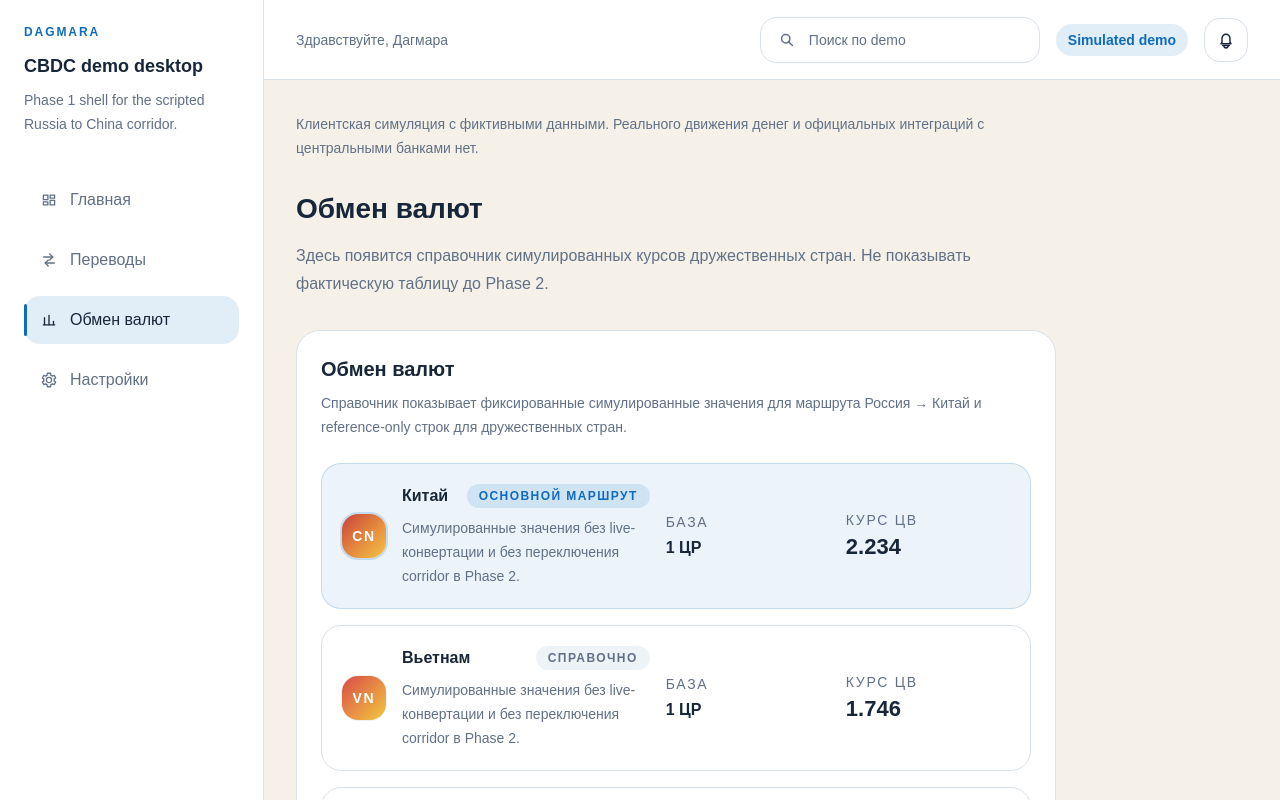
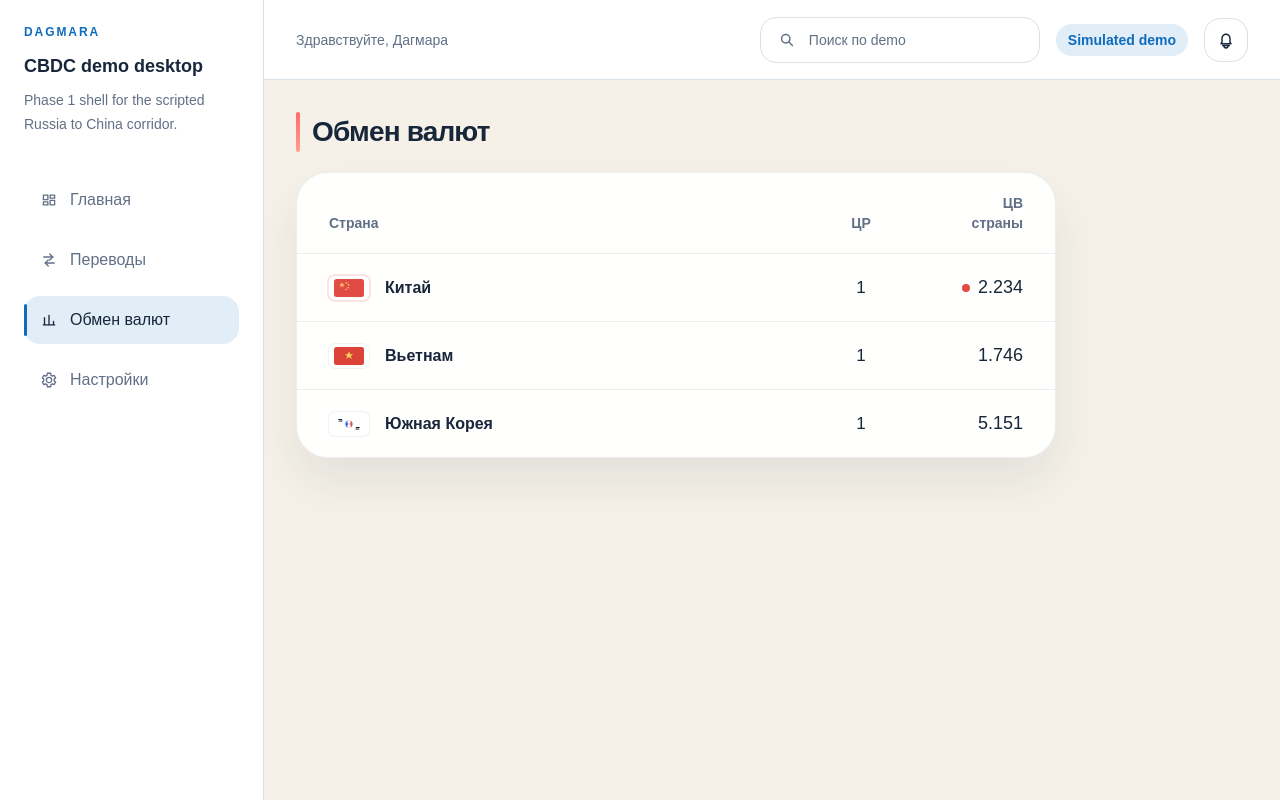
Before and after one commit to Khalopenyo/DagmaraDiplom, a React (Vite) app: page /rates in a window 1280 px wide. Shown: the top 800 px of the page. Built offline with nearby package versions, Linux system fonts and the light colour scheme.

Commit message:
feat(rates): redesign exchange rates page

```diff
--- a/src/features/rates/RateRow.tsx
+++ b/src/features/rates/RateRow.tsx
@@ -8,53 +8,33 @@ interface RateRowProps {
 export function RateRow({ rate }: RateRowProps) {
   const isPrimary = rate.corridor === 'primary'
   const corridorLabel = isPrimary ? 'Основной маршрут' : 'Справочно'
-  const rowClassName = isPrimary
-    ? 'border-[rgba(15,108,189,0.18)] bg-[rgba(15,108,189,0.08)]'
-    : 'border-[var(--color-border-soft)] bg-[var(--color-surface)]'
-  const corridorBadgeClassName = isPrimary
-    ? 'bg-[rgba(15,108,189,0.12)] text-[var(--color-accent)]'
-    : 'bg-[var(--color-surface-muted)] text-[var(--color-text-muted)]'
 
   return (
     <div
       aria-label={rate.country}
-      className={`grid gap-4 rounded-[20px] border p-5 md:grid-cols-[minmax(0,1.5fr)_minmax(0,0.8fr)_minmax(0,0.8fr)] md:items-center ${rowClassName}`}
+      className="grid grid-cols-[minmax(0,1.7fr)_56px_92px] items-center gap-4 border-b border-[rgba(24,38,58,0.08)] px-6 py-5 last:border-b-0 sm:grid-cols-[minmax(0,1.9fr)_72px_110px] sm:px-8"
       role="group"
     >
-      <div className="flex items-center gap-4">
+      <div className="flex min-w-0 items-center gap-4">
         <CountryFlagBadge badgeToken={rate.badgeToken} primary={isPrimary} />
-        <div className="flex flex-1 flex-col gap-2">
-          <div className="flex flex-wrap items-center justify-between gap-3">
-            <p className="text-base font-semibold text-[var(--color-text-strong)]">
-              {rate.country}
-            </p>
-            <span
-              className={`inline-flex items-center rounded-full px-3 py-1 text-xs font-semibold uppercase tracking-[0.12em] ${corridorBadgeClassName}`}
-            >
-              {corridorLabel}
-            </span>
-          </div>
-          <p className="text-sm leading-6 text-[var(--color-text-muted)]">
-            Симулированные значения без live-конвертации и без переключения
-            corridor в Phase 2.
+        <div className="min-w-0">
+          <p className="truncate text-[15px] font-semibold text-[var(--color-text-strong)] sm:text-[16px]">
+            {rate.country}
           </p>
+          <span className="sr-only">{corridorLabel}</span>
         </div>
       </div>
 
-      <div className="flex flex-col gap-1">
-        <p className="text-sm font-medium uppercase tracking-[0.12em] text-[var(--color-text-muted)]">
-          База
-        </p>
-        <p className="text-base font-semibold text-[var(--color-text-strong)]">
-          1 ЦР
-        </p>
-      </div>
+      <p className="text-center text-[17px] font-medium text-[var(--color-text-strong)]">
+        1
+      </p>
 
-      <div className="flex flex-col gap-1">
-        <p className="text-sm font-medium uppercase tracking-[0.12em] text-[var(--color-text-muted)]">
-          Курс ЦВ
-        </p>
-        <p className="text-[22px] font-semibold leading-[1.2] text-[var(--color-text-strong)]">
+      <div className="flex items-center justify-end gap-2">
+        <span
+          aria-hidden="true"
+          className={isPrimary ? 'h-2 w-2 rounded-full bg-[#E24B43]' : 'hidden'}
+        />
+        <p className="text-right text-[17px] font-medium text-[var(--color-text-strong)] sm:text-[18px]">
           {formatRateValue(rate.rateValue)}
         </p>
       </div>
--- a/src/features/rates/RatesBoard.tsx
+++ b/src/features/rates/RatesBoard.tsx
@@ -1,5 +1,4 @@
 import { cbdcRates } from '../../demo'
-import { ShellCard } from '../../shell/ShellCard'
 import { RateRow } from './RateRow'
 
 const EXPECTED_COUNTRY_ORDER = ['Китай', 'Вьетнам', 'Южная Корея'] as const
@@ -26,23 +25,25 @@ export function RatesBoard() {
   assertRatesContract()
 
   return (
-    <ShellCard className="gap-6 p-6">
-      <div className="flex flex-col gap-2">
-        <h2 className="text-xl font-semibold text-[var(--color-text-strong)]">
-          Обмен валют
-        </h2>
-        <p className="text-sm leading-6 text-[var(--color-text-muted)]">
-          Справочник показывает фиксированные симулированные значения для
-          маршрута Россия → Китай и reference-only строк для дружественных
-          стран.
+    <section className="overflow-hidden rounded-[32px] border border-[rgba(24,38,58,0.08)] bg-[rgba(255,255,255,0.96)] shadow-[0_24px_48px_rgba(24,38,58,0.08)]">
+      <div className="grid grid-cols-[minmax(0,1.7fr)_56px_92px] items-end gap-4 border-b border-[rgba(24,38,58,0.08)] px-6 py-5 text-sm font-semibold text-[var(--color-text-muted)] sm:grid-cols-[minmax(0,1.9fr)_72px_110px] sm:px-8">
+        <p>Страна</p>
+        <p className="text-center">ЦР</p>
+        <p className="text-right">
+          <span className="sr-only">ЦВ страны</span>
+          <span aria-hidden="true">
+            ЦВ
+            <br />
+            страны
+          </span>
         </p>
       </div>
 
-      <div className="flex flex-col gap-4">
+      <div className="flex flex-col">
         {cbdcRates.map((rate) => (
           <RateRow key={rate.country} rate={rate} />
         ))}
       </div>
-    </ShellCard>
+    </section>
   )
 }
--- a/src/features/rates/flagBadges.tsx
+++ b/src/features/rates/flagBadges.tsx
@@ -5,16 +5,58 @@ interface CountryFlagBadgeProps {
   primary: boolean
 }
 
-const badgeLabels: Record<DemoCountryBadgeToken, string> = {
-  china: 'CN',
-  vietnam: 'VN',
-  'south-korea': 'KR',
+function VietnamFlag() {
+  return (
+    <svg aria-hidden="true" className="h-[18px] w-[30px]" fill="none" viewBox="0 0 30 18">
+      <rect fill="#DA4336" height="18" rx="2.5" width="30" />
+      <path
+        d="M15 4.3L16.25 7.2H19.25L16.82 9L17.78 11.9L15 10.1L12.22 11.9L13.18 9L10.75 7.2H13.75L15 4.3Z"
+        fill="#F4D35E"
+      />
+    </svg>
+  )
 }
 
-const badgeColorTokens: Record<DemoCountryBadgeToken, string> = {
-  china: 'from-[#C93C37] to-[#F4C542]',
-  vietnam: 'from-[#D64545] to-[#F0C73B]',
-  'south-korea': 'from-[#1866C0] to-[#D64545]',
+function ChinaFlag() {
+  return (
+    <svg aria-hidden="true" className="h-[18px] w-[30px]" fill="none" viewBox="0 0 30 18">
+      <rect fill="#E24B43" height="18" rx="2.5" width="30" />
+      <path
+        d="M8 3.2L8.8 5.15H10.85L9.2 6.35L9.85 8.3L8 7.1L6.15 8.3L6.8 6.35L5.15 5.15H7.2L8 3.2Z"
+        fill="#F4D35E"
+      />
+      <circle cx="12.6" cy="3.8" fill="#F4D35E" r="0.9" />
+      <circle cx="14.6" cy="5.9" fill="#F4D35E" r="0.8" />
+      <circle cx="14.2" cy="8.7" fill="#F4D35E" r="0.8" />
+      <circle cx="12" cy="10.6" fill="#F4D35E" r="0.75" />
+    </svg>
+  )
+}
+
+function SouthKoreaFlag() {
+  return (
+    <svg aria-hidden="true" className="h-[18px] w-[30px]" fill="none" viewBox="0 0 30 18">
+      <rect fill="white" height="18" rx="2.5" width="30" />
+      <g transform="translate(15 9)">
+        <path
+          d="M0-3.6A3.6 3.6 0 0 1 3.6 0H0A1.8 1.8 0 0 0 0-3.6Z"
+          fill="#E24B43"
+        />
+        <path
+          d="M0 3.6A3.6 3.6 0 0 1-3.6 0H0A1.8 1.8 0 0 0 0 3.6Z"
+          fill="#2563EB"
+        />
+        <path d="M0-3.6A3.6 3.6 0 0 0-3.6 0H0A1.8 1.8 0 0 1 0-3.6Z" fill="#2563EB" />
+        <path d="M0 3.6A3.6 3.6 0 0 0 3.6 0H0A1.8 1.8 0 0 1 0 3.6Z" fill="#E24B43" />
+      </g>
+      <g fill="#1F2937">
+        <rect height="1" rx="0.5" width="4" x="4.2" y="4" />
+        <rect height="1" rx="0.5" width="4" x="4.7" y="5.6" />
+        <rect height="1" rx="0.5" width="4" x="21.8" y="11.9" />
+        <rect height="1" rx="0.5" width="4" x="21.3" y="13.5" />
+      </g>
+    </svg>
+  )
 }
 
 export function CountryFlagBadge({
@@ -22,15 +64,21 @@ export function CountryFlagBadge({
   primary,
 }: CountryFlagBadgeProps) {
   const ringClassName = primary
-    ? 'ring-2 ring-[rgba(15,108,189,0.18)]'
-    : 'ring-1 ring-[rgba(24,38,58,0.06)]'
+    ? 'shadow-[0_0_0_2px_rgba(226,75,67,0.15)]'
+    : 'shadow-[0_0_0_1px_rgba(24,38,58,0.06)]'
+
+  const flag = {
+    china: <ChinaFlag />,
+    vietnam: <VietnamFlag />,
+    'south-korea': <SouthKoreaFlag />,
+  }[badgeToken]
 
   return (
     <span
       aria-hidden="true"
-      className={`inline-flex h-11 w-11 items-center justify-center rounded-[16px] bg-gradient-to-br ${badgeColorTokens[badgeToken]} text-sm font-semibold tracking-[0.12em] text-white ${ringClassName}`}
+      className={`inline-flex h-[24px] w-[40px] items-center justify-center overflow-hidden rounded-[6px] bg-white ${ringClassName}`}
     >
-      {badgeLabels[badgeToken]}
+      {flag}
     </span>
   )
 }
--- a/src/pages/RatesPage.tsx
+++ b/src/pages/RatesPage.tsx
@@ -18,18 +18,17 @@ export function RatesPage() {
   const route = getRatesRoute()
 
   return (
-    <section className="flex flex-col gap-8 pb-6">
-      <p className="text-sm font-medium leading-6 text-[var(--color-text-muted)]">
-        {PHASE_BOUNDARY_COPY}
-      </p>
+    <section className="flex flex-col gap-5 pb-6">
+      <p className="sr-only">{PHASE_BOUNDARY_COPY}</p>
 
-      <div className="flex flex-col gap-4">
-        <h1 className="text-[28px] font-semibold leading-[1.2] text-[var(--color-text-strong)]">
+      <div className="flex items-center gap-3">
+        <div
+          aria-hidden="true"
+          className="h-10 w-1 rounded-full bg-[linear-gradient(180deg,#ff6a6a_0%,#ff9f8b_100%)]"
+        />
+        <h1 className="text-[28px] font-semibold leading-[1.15] tracking-[-0.03em] text-[var(--color-text-strong)]">
           {route.pageTitle}
         </h1>
-        <p className="text-base leading-7 text-[var(--color-text-muted)]">
-          {route.supportingCopy}
-        </p>
       </div>
 
       <RatesBoard />
```
Also changed, not shown: 1 other file (tests, documents, lock files or other folders).
